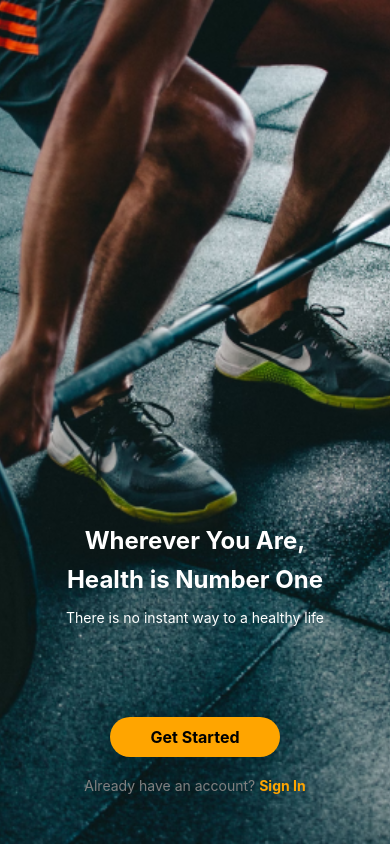
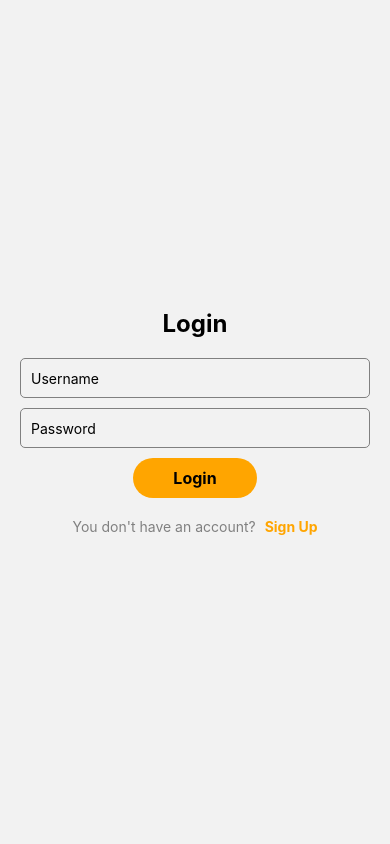
Before and after one commit to Hack-fit/FinalProject-HackFit, a React Native app in the folder client/: screen /Login in a window 390 px wide. Built offline with nearby package versions, Linux system fonts and the light colour scheme.

Commit message:
feat login page done

```diff
--- a/client/App.js
+++ b/client/App.js
@@ -4,6 +4,7 @@ import { StatusBar } from "expo-status-bar";
 import { Text, View } from "react-native";
 import OnBoarding from "./screens/OnBoarding";
 import Register from "./screens/Register";
+import Login from "./screens/Login";
 
 
 const Stack = createNativeStackNavigator();
@@ -24,6 +25,11 @@ export default function App() {
             component={Register}
             options={{ headerShown: false }}
           />
+          <Stack.Screen
+            name="Login"
+            component={Login}
+            options={{ headerShown: false }}
+          />
 
         </Stack.Navigator>
       </NavigationContainer>
--- /dev/null
+++ b/client/screens/Login.js
@@ -0,0 +1,92 @@
+import { useNavigation } from "@react-navigation/native";
+import React, { useState } from "react";
+import { View, Text, TextInput, StyleSheet, TouchableOpacity } from "react-native";
+
+export default function Login() {
+  const [username, setUsername] = useState("");
+  const [password, setPassword] = useState("");
+  const navigate = useNavigation();
+  const handleLogin = () => {
+    // Logika untuk melakukan login
+    navigate.navigate("Register")
+  };
+
+  return (
+    <View style={styles.container}>
+      <Text style={styles.title}>Login</Text>
+      <TextInput
+        style={styles.input}
+        placeholder="Username"
+        value={username}
+        onChangeText={setUsername}
+      />
+      <TextInput
+        style={styles.input}
+        placeholder="Password"
+        secureTextEntry
+        value={password}
+        onChangeText={setPassword}
+      />
+      <TouchableOpacity style={styles.button} onPress={handleLogin}>
+        <Text style={styles.buttonText}>Login</Text>
+      </TouchableOpacity>
+      <View style={styles.signUpContainer}>
+        <Text style={styles.signUpText}>You don't have an account? </Text>
+        <TouchableOpacity onPress={handleLogin}>
+          <Text style={styles.signUpLink}>Sign Up</Text>
+        </TouchableOpacity>
+      </View>
+    </View>
+  );
+}
+
+const styles = StyleSheet.create({
+  container: {
+    flex: 1,
+    justifyContent: "center",
+    alignItems: "center",
+    paddingHorizontal: 20,
+  },
+  title: {
+    fontSize: 24,
+    fontWeight: "bold",
+    marginBottom: 20,
+  },
+  input: {
+    width: "100%",
+    height: 40,
+    borderColor: "gray",
+    borderWidth: 1,
+    borderRadius: 5,
+    paddingHorizontal: 10,
+    marginBottom: 10,
+  },
+  button: {
+    backgroundColor: "orange",
+    paddingVertical: 10,
+    paddingHorizontal: 40,
+    borderRadius: 25,
+    alignItems: "center",
+    marginBottom: 20,
+  },
+  buttonText: {
+    color: "black",
+    fontSize: 16,
+    fontWeight: "bold",
+  },
+  signUpContainer: {
+    flexDirection: "row",
+    justifyContent: "center",
+    alignItems: "center",
+  },
+  signUpText: {
+    fontSize: 14,
+    color: "gray",
+  },
+  signUpLink: {
+    fontSize: 14,
+    color: "orange",
+    fontWeight: "bold",
+    marginLeft: 5,
+  },
+});
--- a/client/screens/OnBoarding.js
+++ b/client/screens/OnBoarding.js
@@ -8,7 +8,9 @@ export default function OnBoarding() {
   const handleRegister = () => {
     navigation.navigate("Register");
   };
-
+  const handleLogin = () => {
+    navigation.navigate("Login");
+  };
   return (
     <ImageBackground
       source={require("../assets/image 3.png")}
@@ -30,7 +32,7 @@ export default function OnBoarding() {
           </TouchableOpacity>
           <View style={styles.signInContainer}>
             <Text style={styles.signInText}>Already have an account? </Text>
-            <TouchableOpacity onPress={handleRegister}>
+            <TouchableOpacity onPress={handleLogin}>
               <Text style={styles.signInLink}>Sign In</Text>
             </TouchableOpacity>
           </View>
```
